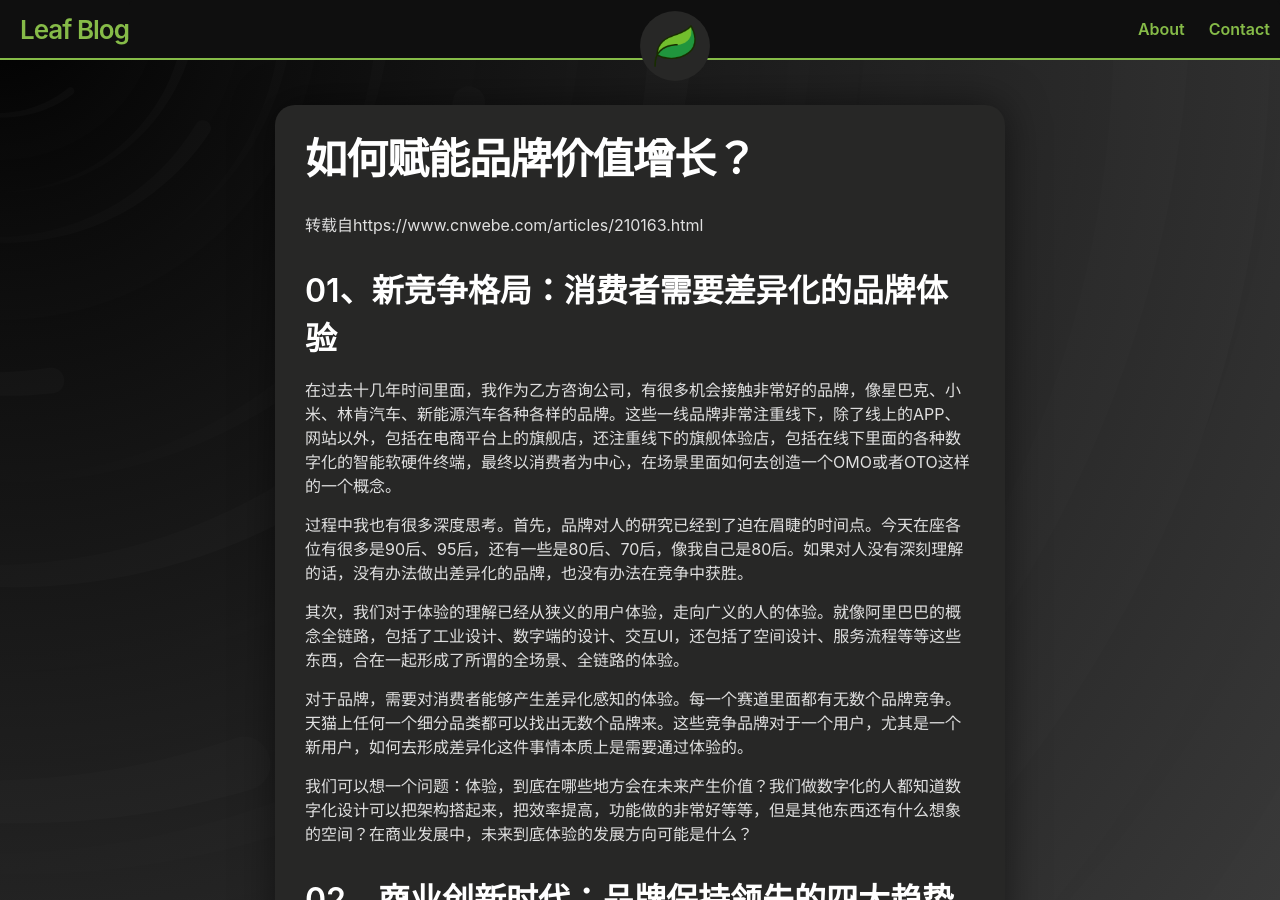
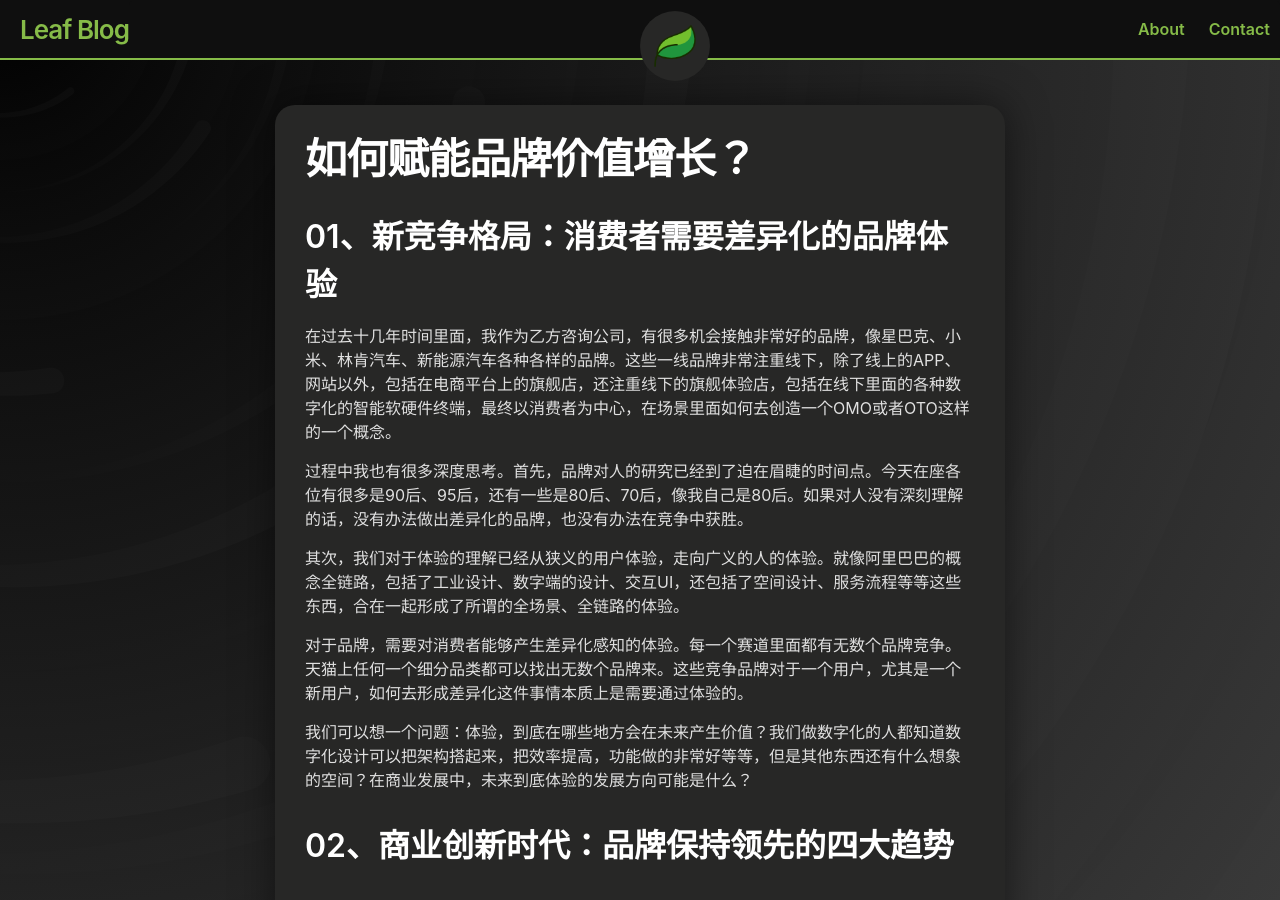
Before and after one commit to LeafBrightDay/LeafBrightDay.github.io, a Jekyll site: the page built from docs/_posts/2021-5-25-如何赋能品牌价值增长？.md, in a window 1280 px wide and 900 px high. Built offline with Jekyll 4.4.1, drawn with Linux system fonts in a browser that asks for light colours; some of the changed text lies outside the part shown.

Commit message:
Update 2021-5-25-如何赋能品牌价值增长？.md

```diff
--- a/docs/_posts/2021-5-25-如何赋能品牌价值增长？.md
+++ b/docs/_posts/2021-5-25-如何赋能品牌价值增长？.md
@@ -3,7 +3,6 @@
 title: 如何赋能品牌价值增长？
 ---
 
-转载自https://www.cnwebe.com/articles/210163.html
 
 ## 01、新竞争格局：消费者需要差异化的品牌体验
 
```
Also changed, not shown: other parts of docs/_posts/2021-5-25-如何赋能品牌价值增长？.md (+2 -0 lines).
